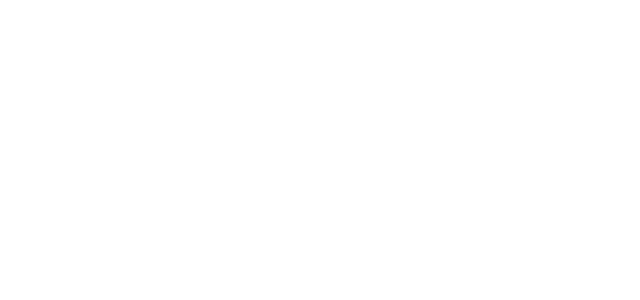
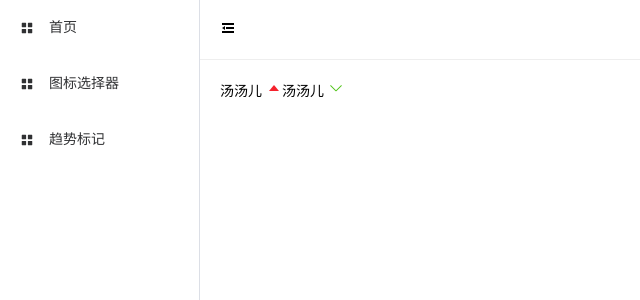
Before and after one commit to ZhaoJiSen/Encapsulation, a Vue app: page /trend in a window 1280 px wide. Before the commit this address had no page. Shown: the top 300 px of the page, without its empty margins (0-640 px from the left). Built offline with nearby package versions, Linux system fonts and the light colour scheme.

Commit message:
:sparkles: 完成趋势标记组件

```diff
--- a/src/components/index.ts
+++ b/src/components/index.ts
@@ -1,8 +1,9 @@
 import type { App } from 'vue';
 import ChooseArea from './chooseArea';
 import ChooseIcon from './chooseIcon';
+import Trend from "@/components/trend";
 
-const components = [ChooseArea, ChooseIcon];
+const components = [ChooseArea, ChooseIcon, Trend];
 
 export default {
   install(app: App) {
--- /dev/null
+++ b/src/components/message/src/index.vue
@@ -0,0 +1,14 @@
+<template>
+  <el-button type='primary'></el-button>
+  <el-button type='warning'></el-button>
+  <el-button type='success'></el-button>
+  <el-button type='danger'></el-button>
+</template>
+
+<script setup lang='ts'>
+
+</script>
+
+<style scoped lang='scss'>
+
+</style>
--- /dev/null
+++ b/src/components/trend/index.ts
@@ -0,0 +1,8 @@
+import type { App } from 'vue';
+import Trend from './src/index.vue';
+
+export default {
+    install(app: App) {
+        app.component('trend', Trend);
+    }
+}
--- /dev/null
+++ b/src/components/trend/src/index.vue
@@ -0,0 +1,69 @@
+<template>
+  <div class="trend">
+    <div :style="{ color: textColor }" class="text">
+      <slot v-if="slots.default"></slot>
+      <span v-else>{{ text }}</span>
+    </div>
+    <div class="icon">
+      <component
+        :is="`el-icon-${toLine(customUpIcon)}`"
+        v-if="trend === 'up'"
+        :style="{ color: !reverseColor ? upIconColor : '#52c41a' }"
+      />
+      <component
+        :is="`el-icon-${toLine(customDownIcon)}`"
+        v-else
+        :style="{ color: !reverseColor ? downIconColor : '#f5222d' }"
+      />
+    </div>
+  </div>
+</template>
+
+<script lang="ts" setup>
+import { computed, useSlots } from 'vue';
+import { toLine } from '@/utils';
+
+const props = defineProps({
+  // 趋势上升 up 或下降 down
+  trend: { type: String, default: 'up' },
+  // 趋势显示的文字
+  text: { type: String, default: '文字' },
+  // 图标颜色
+  upIconColor: { type: String, default: '#f5222d' },
+  downIconColor: { type: String, default: '#52c41a' },
+  // 反转颜色，只在使用默认颜色下生效
+  reverseColor: { type: Boolean, default: false },
+  // 文字颜色
+  upTextIconColor: { type: String, default: '#000000' },
+  downTextIconColor: { type: String, default: '#000000' },
+  // 自定义图标
+  customUpIcon: { type: String, default: 'ArrowUp' },
+  customDownIcon: { type: String, default: 'ArrowDown' }
+});
+
+// 通过 useSlots 判断是否使用了插槽，如果使用了 slots 上则会存在所使用的插槽名称，默认为 default
+let slots = useSlots();
+
+const textColor = computed(() => {
+  return props.trend === 'up' ? props.upTextIconColor : props.downTextIconColor;
+});
+</script>
+
+<style lang="scss" scoped>
+.trend {
+  display: flex;
+  align-items: center;
+
+  .text {
+    font-size: 14px;
+    margin-right: 4px;
+  }
+
+  .icon {
+    svg {
+      width: 1em !important;
+      height: 1em !important;
+    }
+  }
+}
+</style>
--- /dev/null
+++ b/src/views/message/index.vue
@@ -0,0 +1,11 @@
+<template>
+  <message />
+</template>
+
+<script setup lang='ts'>
+import Message from '@/components/message/src/index.vue'
+</script>
+
+<style scoped lang='scss'>
+
+</style>
--- /dev/null
+++ b/src/views/trend/index.vue
@@ -0,0 +1,15 @@
+<template>
+ <div class="container">
+   <trend customUpIcon='CaretTop' text="汤汤儿" trend="up"   />
+   <trend text="汤汤儿" trend="down" />
+ </div>
+</template>
+
+<script setup lang='ts'>
+</script>
+
+<style scoped lang='scss'>
+.container {
+  display: flex;
+}
+</style>
```
Also changed, not shown: src/router/index.ts (+9 -1 lines).
